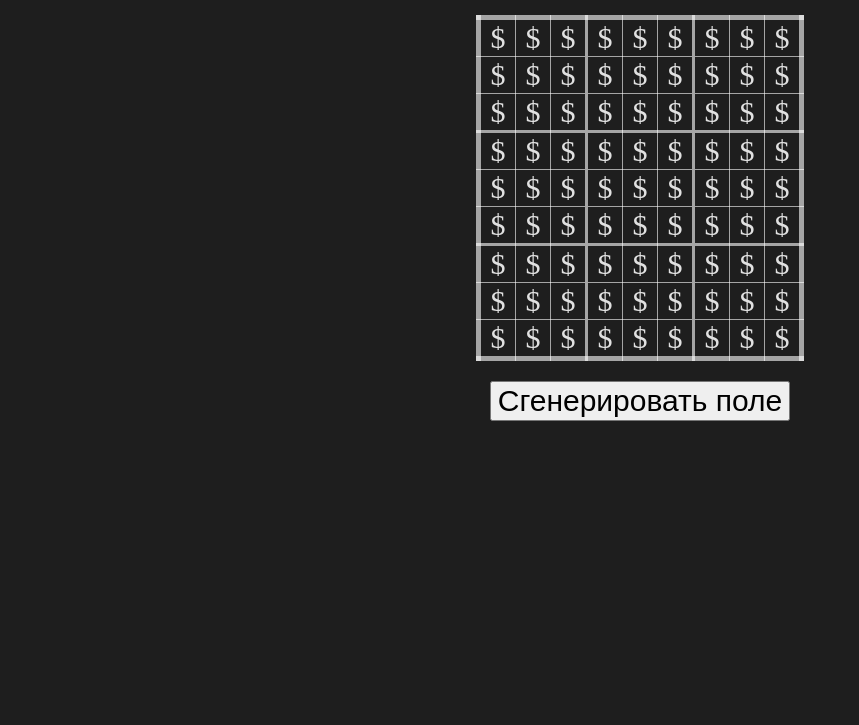
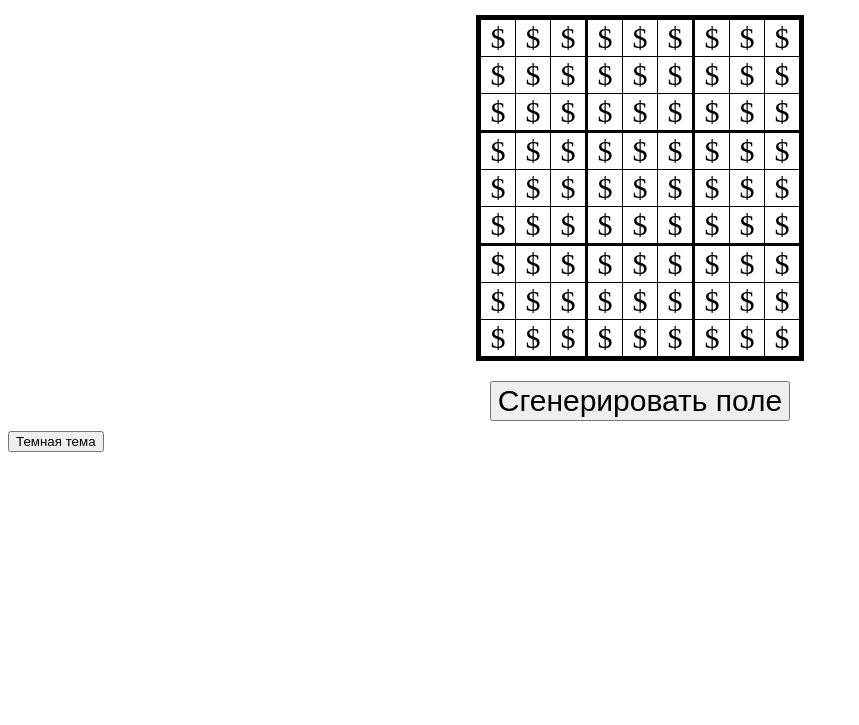
Before and after one commit to Zhurik/sudoku, a plain HTML site: page index.html in a window 1280 px wide. Shown: the part 75-800 px from the top of the page, without its empty margins (0-859 px from the left). Drawn offline with Linux system fonts and the light colour scheme.

Commit message:
Переключение темной темы

```diff
--- a/index.html
+++ b/index.html
@@ -4,7 +4,7 @@
         <title>
             Решаем судоку с научной ротой
         </title>
-        <link rel="stylesheet" href="./static/style/dark.css">
+        <link rel="stylesheet" href="./static/style/light.css">
         <script src="./static/scripts/action.js"></script>
     </head>
     <body onkeydown="process_number();">
@@ -277,5 +277,6 @@
         <button id="start" onclick="start_game();">
             Сгенерировать поле
         </button>
+        <button id="darken" onclick="change_theme();">Темная тема</button>
     </body>
 </html>
--- a/static/scripts/action.js
+++ b/static/scripts/action.js
@@ -310,9 +310,18 @@ function start_game() {
     }
 }
 
+function change_theme() {
+    if (document.getElementById("darken").innerHTML == "Светлая тема") {
+        document.getElementById("darken").innerHTML = "Темная тема";
+        document.getElementsByTagName("link")[0].href = "./static/style/light.css";
+    } else if (document.getElementById("darken").innerHTML == "Темная тема") {
+        document.getElementById("darken").innerHTML = "Светлая тема";
+        document.getElementsByTagName("link")[0].href = "./static/style/dark.css";
+    }
+}
+
 // TODO Уровни сложности
 // TODO Слово Sudoku на разных языках
 // TODO Отрефакторить код
 // TODO Подсвечивать неправильные ячейки
-// TODO Выбор темы
 // TODO Адаптивное выравнивание
```
